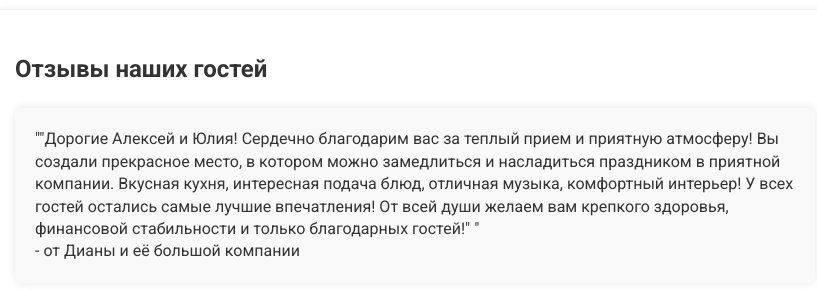
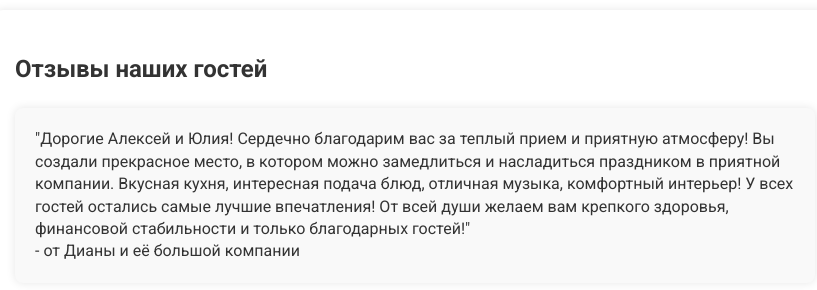
Before and after one commit to ameeremure/obereg, a plain HTML site: page index.html in a window 1280 px wide. Shown: the part 2600-2890 px from the top of the page, 225-1042 px from the left. Drawn offline with nearby package versions, Linux system fonts and the light colour scheme.

Commit message:
Update index.html

```diff
--- a/index.html
+++ b/index.html
@@ -77,10 +77,10 @@
         <div class="container">
             <h2>Отзывы наших гостей</h2>
             <div class="review">
-                <p>""Дорогие Алексей и Юлия!
+                <p>"Дорогие Алексей и Юлия!
 Сердечно благодарим вас за теплый прием и приятную атмосферу! Вы создали прекрасное место, в котором можно замедлиться и насладиться праздником в приятной компании. Вкусная кухня, интересная подача блюд, отличная музыка, комфортный интерьер!
 У всех гостей остались самые лучшие впечатления! От всей души желаем вам крепкого здоровья, финансовой стабильности и только благодарных гостей!"
-"</p>
+</p>
                 <p>- от Дианы и её большой компании</p>
             </div>
             <div class="review">
```
